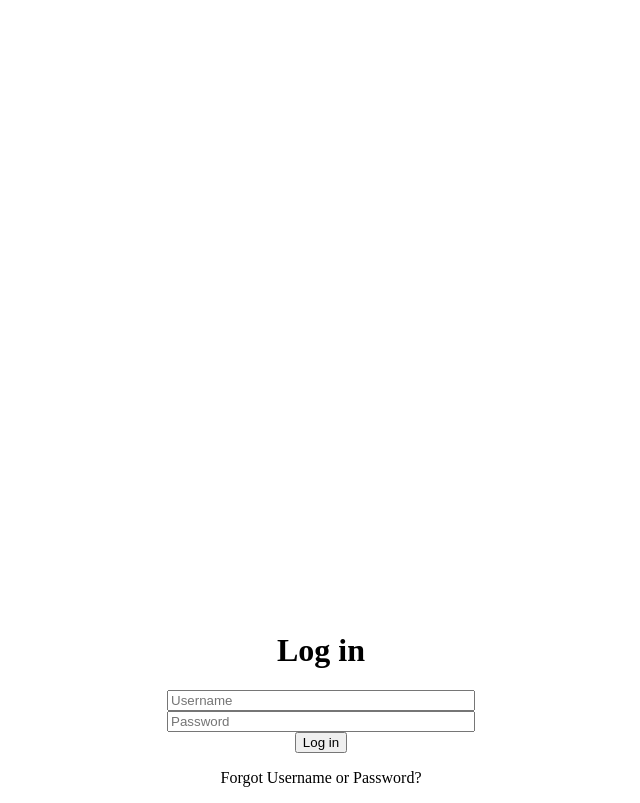
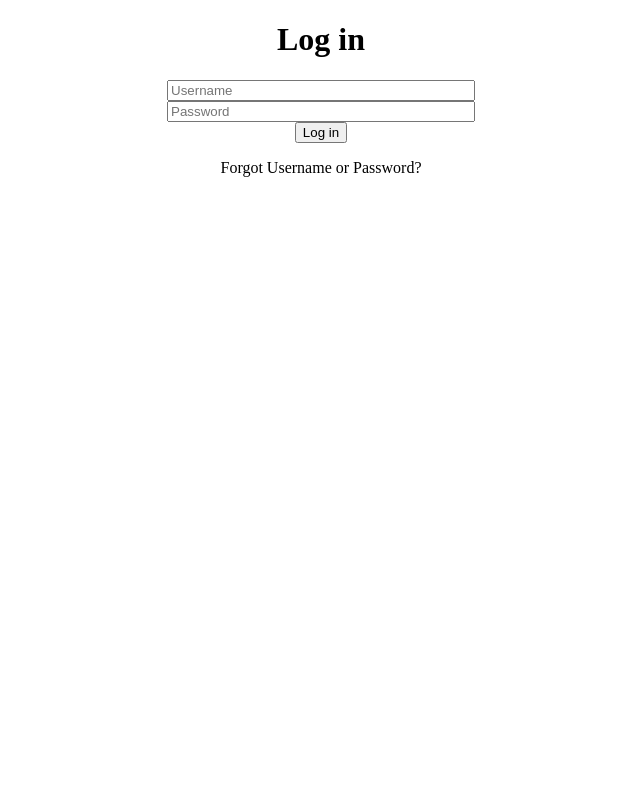
Before and after one commit to cyrusblake/Authentication-System-Java-Full-Stack, a React (Vite) app in the folder frontend/my-app/: page / in a window 1280 px wide. Shown: the whole page, without its empty margins (319-959 px from the left). Built offline with nearby package versions, Linux system fonts and the light colour scheme.

Commit message:
more changes

```diff
--- a/frontend/my-app/src/styles/Login.css
+++ b/frontend/my-app/src/styles/Login.css
@@ -1,7 +1,7 @@
 .contents {
     /* max-width: 1280px; */
     /* margin: 0 auto; */
-    margin-top: 50%;
+    /* margin-top: 50%; */
     text-align: center;
 }
 
```
